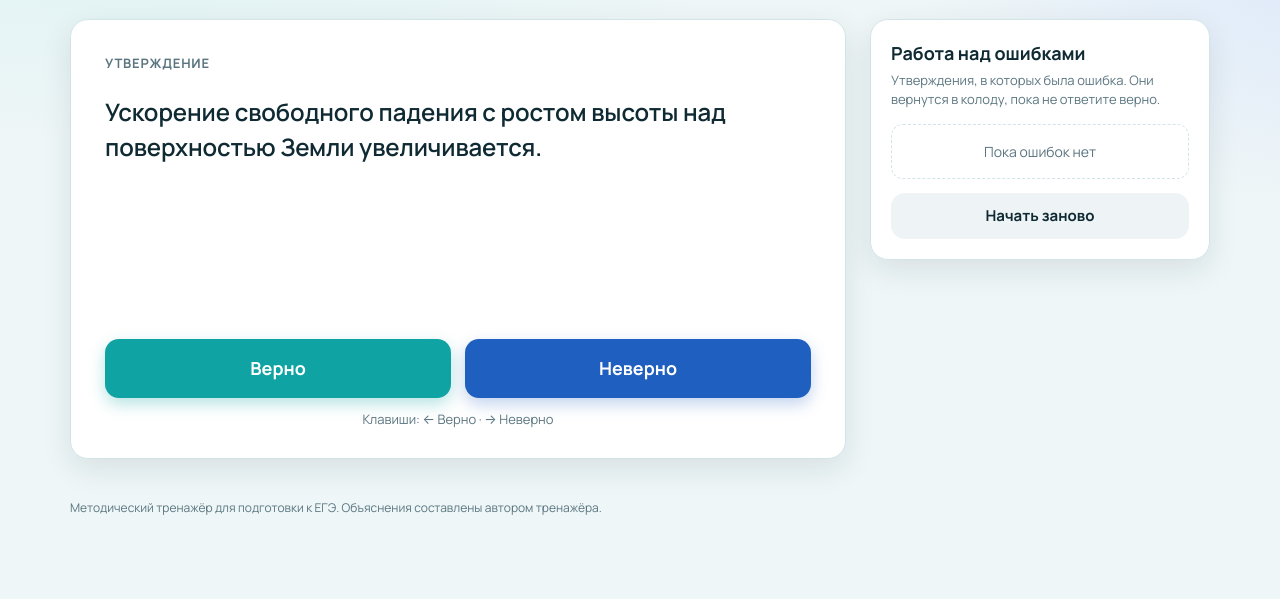
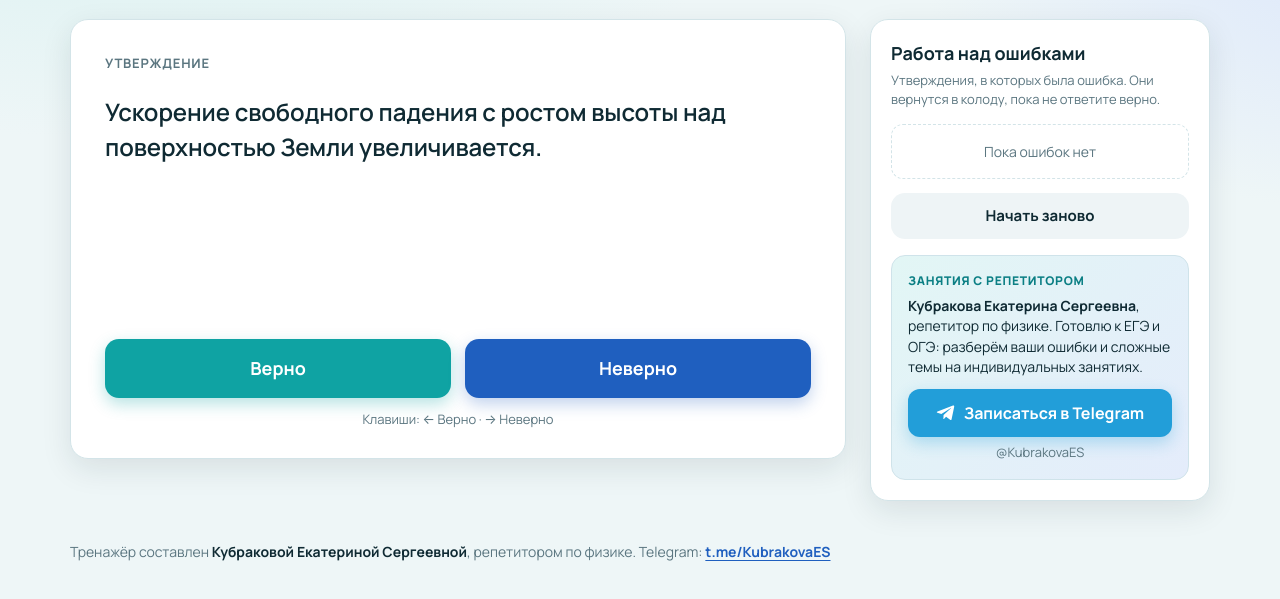
Before and after one commit to KubrakovaES/ege18-kinematika, a plain HTML site: page index.html in a window 1280 px wide. Shown: the part 141-740 px from the top of the page. Drawn offline with nearby package versions, Linux system fonts and the light colour scheme.

Commit message:
Подпись автора и приглашение на занятия в Telegram
Co-authored-by: Perplexity <noreply@perplexity.ai>

```diff
--- a/index.html
+++ b/index.html
@@ -86,7 +86,18 @@ aside p.sub{margin:0 0 14px;font-size:13px;color:var(--muted)}
 .finish .score{font-size:56px;font-weight:800;background:linear-gradient(90deg,var(--teal-d),var(--blue));-webkit-background-clip:text;background-clip:text;color:transparent}
 .finish .row{display:flex;gap:12px;justify-content:center;flex-wrap:wrap;margin-top:8px}
 .finish .row button{min-width:220px}
-footer{max-width:1180px;margin:0 auto;padding:0 20px 30px;font-size:12px;color:var(--muted)}
+footer{max-width:1180px;margin:0 auto;padding:0 20px 34px;font-size:14px;color:var(--muted)}
+footer b{color:var(--ink)}
+.tg-link{color:var(--blue);font-weight:700;text-decoration:underline;text-underline-offset:3px}
+.tg-link:hover{color:var(--teal-d)}
+.promo{margin-top:16px;padding:16px;border-radius:14px;background:linear-gradient(135deg,#e2f6f5,#e4ecfb);border:1px solid #cfe3ea}
+.promo-k{font-size:12px;font-weight:800;letter-spacing:.06em;text-transform:uppercase;color:var(--teal-d)}
+.promo p{margin:6px 0 12px;font-size:14px;line-height:1.45}
+.tg-btn{display:flex;align-items:center;justify-content:center;gap:8px;background:#229ED9;color:#fff;text-decoration:none;font-weight:700;font-size:16px;padding:12px 14px;border-radius:12px;box-shadow:0 6px 16px rgba(34,158,217,.3)}
+.tg-btn:hover{background:#1b87ba}
+.tg-btn:focus-visible{outline:3px solid var(--blue);outline-offset:3px}
+.tg-handle{text-align:center;margin-top:6px;font-size:13px;color:var(--muted)}
+.promo-wide{max-width:520px;margin:18px auto 0;text-align:left}
 @media (max-width:560px){.face{padding:24px 20px 20px}.card,.finish{min-height:480px}button{font-size:17px;padding:14px}}
 @media (prefers-reduced-motion:reduce){.card{transition:none}}
 </style>
@@ -113,9 +124,15 @@ footer{max-width:1180px;margin:0 auto;padding:0 20px 30px;font-size:12px;color:v
     <ul class="err-list" id="errs"></ul>
     <div class="empty" id="errEmpty">Пока ошибок нет</div>
     <button class="reset" id="restart">Начать заново</button>
+    <div class="promo">
+      <div class="promo-k">Занятия с репетитором</div>
+      <p><b>Кубракова Екатерина Сергеевна</b>, репетитор по физике. Готовлю к ЕГЭ и ОГЭ: разберём ваши ошибки и сложные темы на индивидуальных занятиях.</p>
+      <a class="tg-btn" href="https://t.me/KubrakovaES" target="_blank" rel="noopener"><svg viewBox="0 0 24 24" width="20" height="20" aria-hidden="true"><path fill="currentColor" d="M21.9 4.3 18.7 19.4c-.2 1-.9 1.3-1.8.8l-4.8-3.6-2.3 2.2c-.3.3-.5.5-1 .5l.3-4.9 8.9-8c.4-.3-.1-.5-.6-.2l-11 6.9-4.7-1.5c-1-.3-1-1 .2-1.5l18.5-7.1c.9-.3 1.6.2 1.4 1.3z"/></svg>Записаться в Telegram</a>
+      <div class="tg-handle">@KubrakovaES</div>
+    </div>
   </aside>
 </main>
-<footer>Методический тренажёр для подготовки к ЕГЭ. Объяснения составлены автором тренажёра.</footer>
+<footer>Тренажёр составлен <b>Кубраковой Екатериной Сергеевной</b>, репетитором по физике. Telegram: <a class="tg-link" href="https://t.me/KubrakovaES" target="_blank" rel="noopener">t.me/KubrakovaES</a></footer>
 
 <script src="data.js"></script>
 <script>
@@ -196,6 +213,11 @@ footer{max-width:1180px;margin:0 auto;padding:0 20px 30px;font-size:12px;color:v
       <div class="row">
         ${errors.size?'<button class="b-false" id="again">Повторить только ошибки</button>':''}
         <button class="b-true" id="all">Пройти заново</button>
+      </div>
+      <div class="promo promo-wide">
+        <div class="promo-k">Хотите разобрать ошибки с репетитором?</div>
+        <p>Кубракова Екатерина Сергеевна, репетитор по физике. Подготовка к ЕГЭ и ОГЭ, индивидуальные занятия и мини-группы.</p>
+        <a class="tg-btn" href="https://t.me/KubrakovaES" target="_blank" rel="noopener">Написать в Telegram: @KubrakovaES</a>
       </div></div>`;
     $('all').onclick=start;
     if($('again')) $('again').onclick=()=>{ queue=shuffle([...errors.keys()]); errors.forEach(s=>s.fixed=false); renderErrors(); show(); };
```
